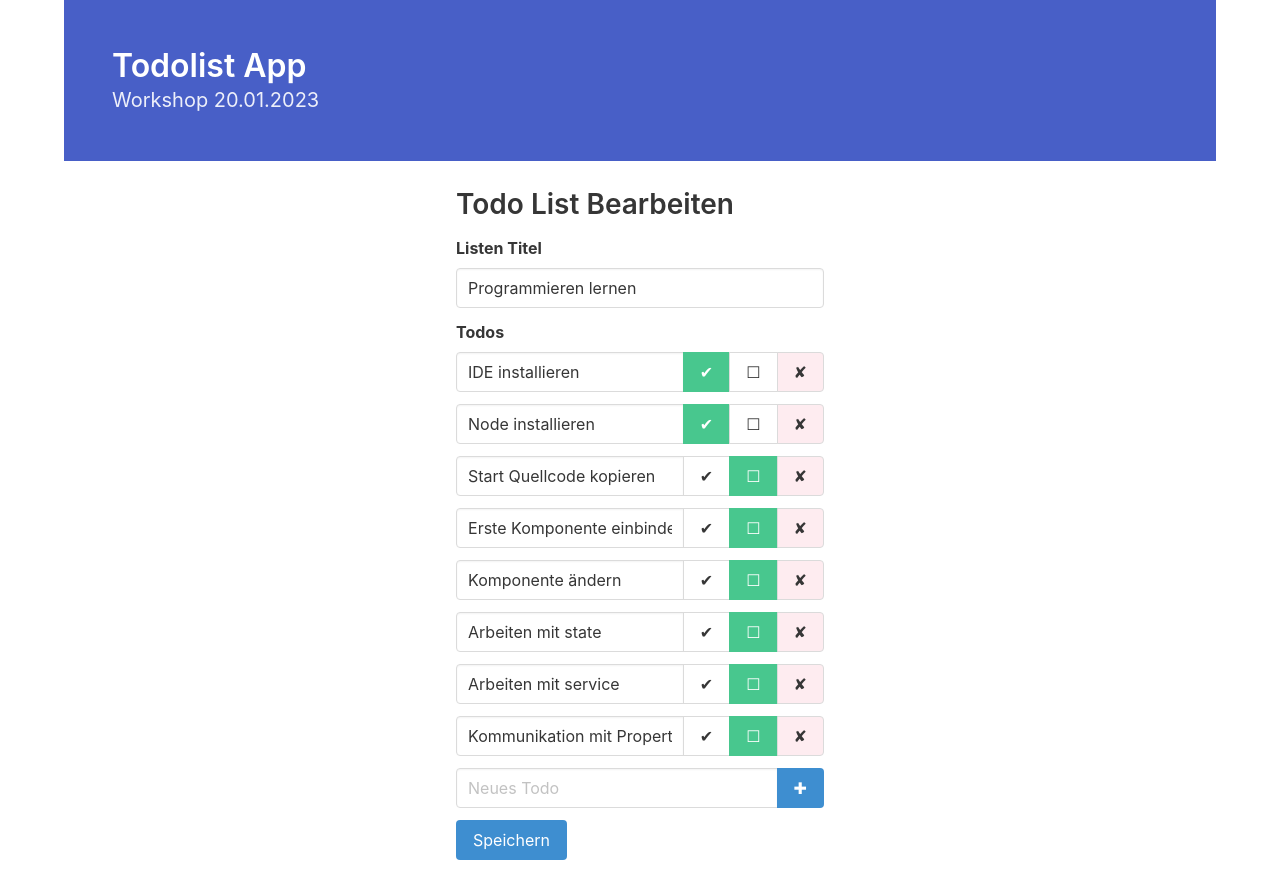
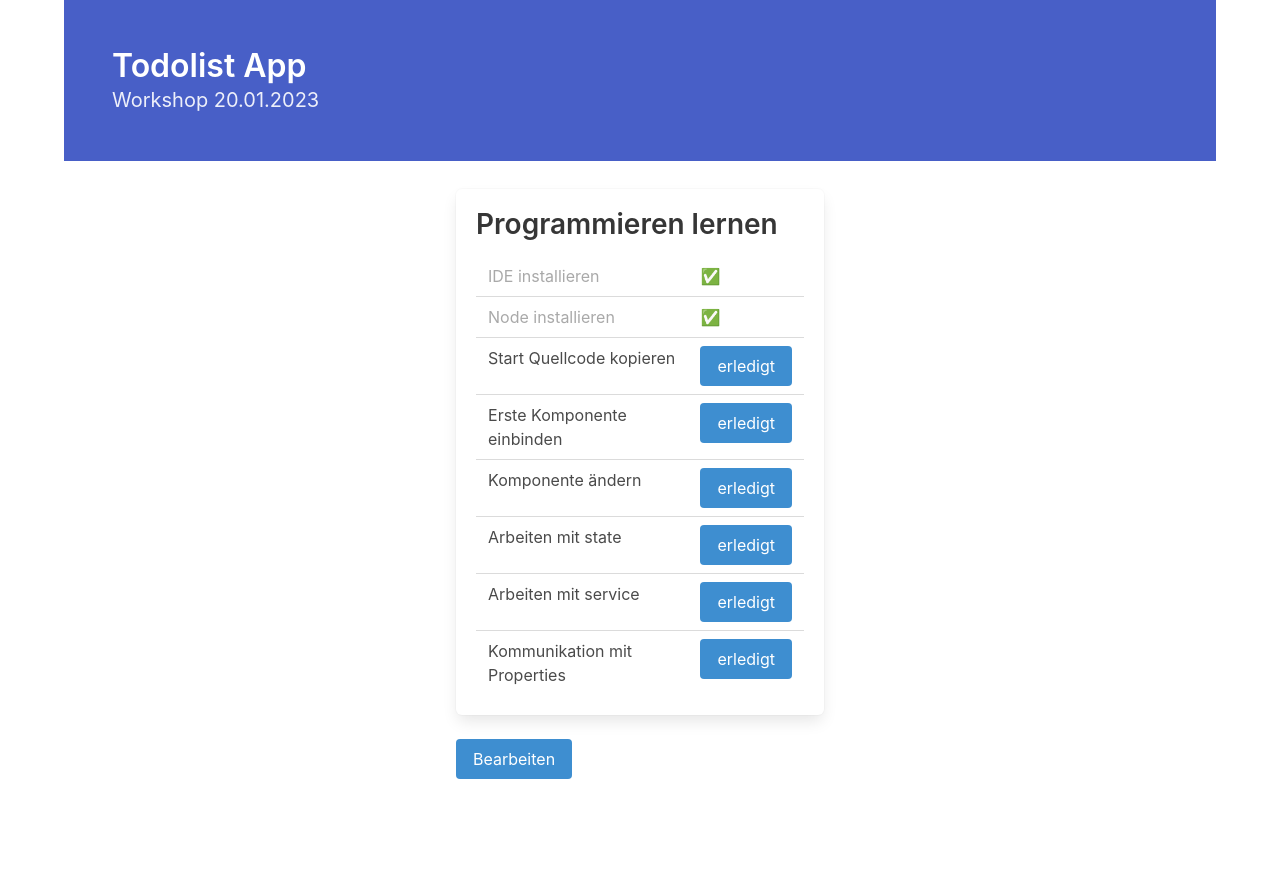
Before and after one commit to marco-dierenfeldt/ws_todo, a React (Create React App) app: page / in a window 1280 px wide. After the commit the page ends 815 px from the top, so only its background shows below. Built offline with nearby package versions, Linux system fonts and the light colour scheme.

Commit message:
Views finally working

```diff
--- a/src/App.js
+++ b/src/App.js
@@ -1,5 +1,5 @@
 import './App.css';
-import TodoListEdit from './components/TodoListEdit.component';
+import MainView from './components/MainView.component';
 
 function App() {
   return (
@@ -19,7 +19,7 @@ function App() {
         <div className="column"></div>
 
         <div className="column is-one-third content">
-          <TodoListEdit/>
+          <MainView/>
         </div>
         <div className="column"></div>
       </div>
--- /dev/null
+++ b/src/components/MainView.component.jsx
@@ -0,0 +1,41 @@
+import { Component } from "react";
+import TodoList from "./TodoList.component";
+import TodoListEdit from "./TodoListEdit.component";
+
+class MainView extends Component {
+    VIEWS = {DISPLAY:1, EDIT:2}
+    constructor() {
+        super();
+
+        this.state = {
+            currentView:this.VIEWS.DISPLAY
+        }
+    }
+
+    renderButtons = () => {
+        if (this.state.currentView === this.VIEWS.DISPLAY) {
+            return <button
+                        onClick={()=>this.setState({currentView:this.VIEWS.EDIT})}
+                        className="button is-info">
+                        Bearbeiten
+                    </button>
+        }
+    }
+    render = () => {
+        let view = <TodoList/>;
+        if(this.state.currentView === this.VIEWS.DISPLAY) {
+            view = <TodoList/>
+        } else {
+            view = <TodoListEdit showListView={()=>this.setState({currentView:this.VIEWS.DISPLAY})}/>
+        }
+        return (
+            <div>
+                {view}
+                {this.renderButtons()}
+            </div>
+
+        )
+    }
+}
+
+export default MainView;
--- a/src/components/TodoListEdit.component.jsx
+++ b/src/components/TodoListEdit.component.jsx
@@ -2,8 +2,8 @@ import { Component } from "react";
 import TodoListService from "../service/TodoList.service";
 
 class TodoListEdit extends Component {
-    constructor() {
-        super();
+    constructor(props) {
+        super(props);
 
         this.state = {
             title: '',
@@ -65,11 +65,13 @@ class TodoListEdit extends Component {
             todos:this.state.todos
         }
         TodoListService.saveTodoList(todoList);
+        this.props.showListView();
     }
 
     render = () => {
         return (
             <div>
+                <div className="box">
                 <h2>Todo List Bearbeiten</h2>
                 <div className="field">
                     <label className="label">Listen Titel</label>
@@ -114,7 +116,9 @@ class TodoListEdit extends Component {
                             onClick={this.addNewTodo}>&#10010;</button>
                     </div>
                 </div>
+                </div>
                 <button className="button is-info" onClick={this.saveTodoList}>Speichern</button>
+                <button className="button is-danger ml-2" onClick={this.props.showListView}>Abbrechen</button>
             </div>
         )
     }
```
